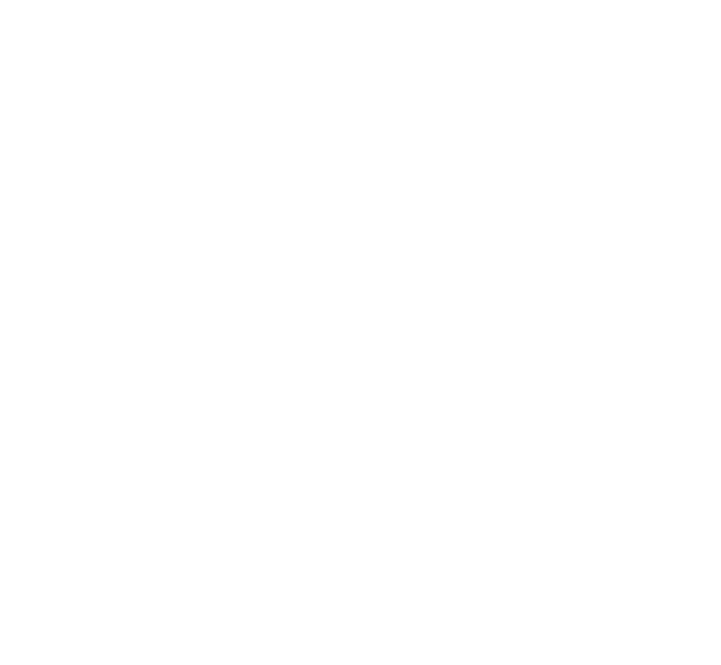
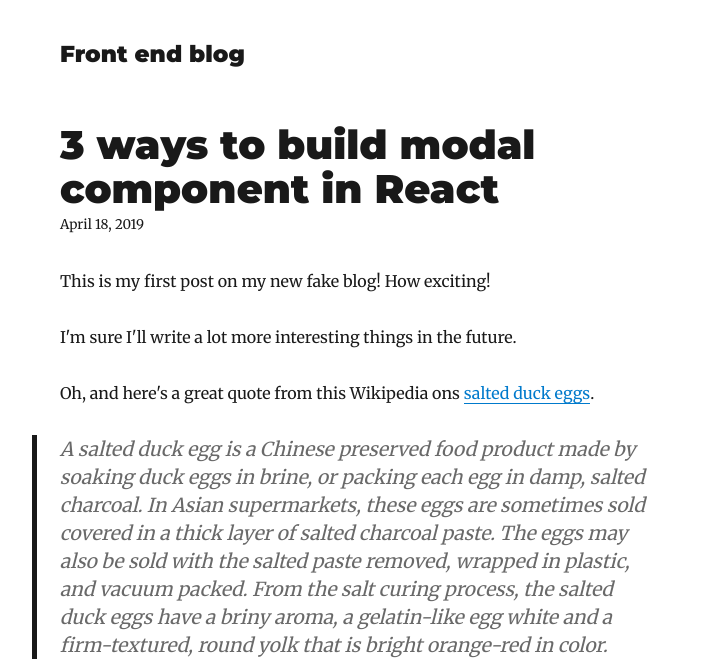
Before and after one commit to aurimas-darguzis/reacting.io, a Gatsby site: page /3-ways-to-build-modal-component-in-React/ in a window 1280 px wide. Before the commit this address had no page. Shown: the top 665 px of the page, without its empty margins (265-986 px from the left). Built offline with nearby package versions, Linux system fonts and the light colour scheme; Gatsby itself is replaced by a stand-in of ours; some packages are replaced by stand-ins of ours.

Commit message:
first blog post

```diff
--- a/content/blog/hello-world/index.md
+++ b/content/blog/3-ways-to-build-modal-component-in-React/index.md
@@ -1,13 +1,13 @@
 ---
-title: Hello World
-date: "2015-05-01T22:12:03.284Z"
+title: 3 ways to build modal component in React
+date: "2019-04-18T15:26:03.284Z"
 ---
 
 This is my first post on my new fake blog! How exciting!
 
 I'm sure I'll write a lot more interesting things in the future.
 
-Oh, and here's a great quote from this Wikipedia on
+Oh, and here's a great quote from this Wikipedia ons
 [salted duck eggs](http://en.wikipedia.org/wiki/Salted_duck_egg).
 
 > A salted duck egg is a Chinese preserved food product made by soaking duck
```
Also changed, not shown: content/blog/3-ways-to-build-modal-component-in-React/salty_egg.jpg (renamed from content/blog/hello-world/salty_egg.jpg).
